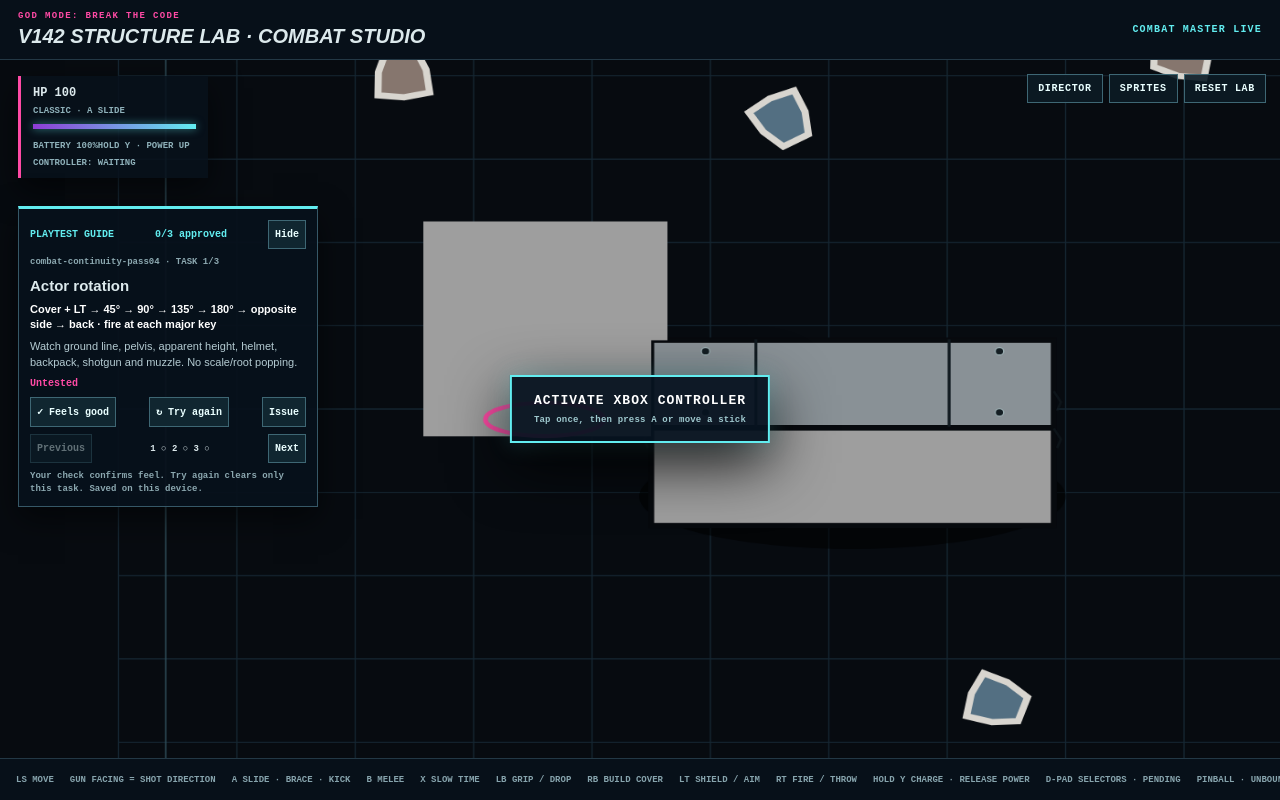
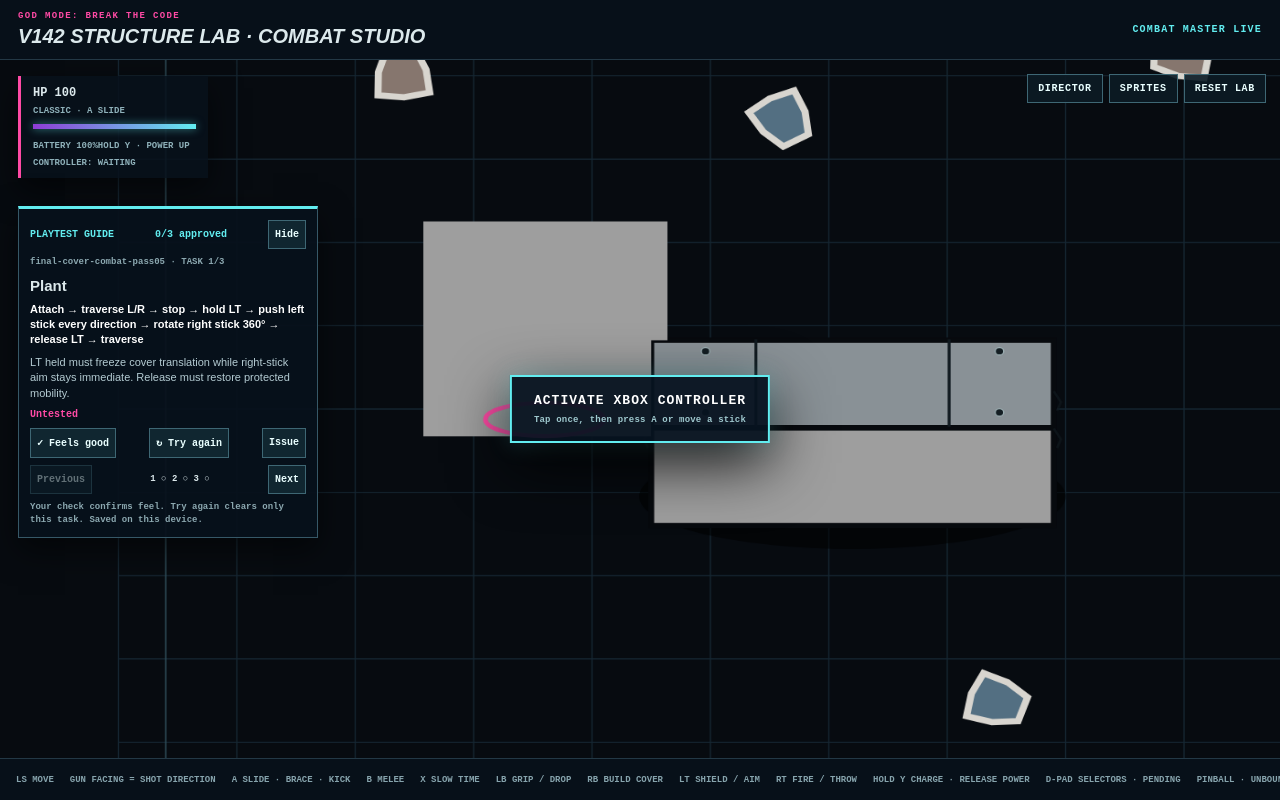
Before and after one commit to leslieadamsisrh-commits/god-mode-break-the-code2, a Next.js app: page / in a window 1280 px wide. Built offline with nearby package versions, Linux system fonts and the light colour scheme.

Commit message:
Pass05 guide: planted LT physical exposure and natural cover combat

```diff
--- a/app/PlaytestGuide.tsx
+++ b/app/PlaytestGuide.tsx
@@ -2,13 +2,13 @@
 import {useEffect,useState} from "react";
 
 // Bump this batch whenever its tested behavior or instructions change.
-const BATCH="combat-continuity-pass04";
+const BATCH="final-cover-combat-pass05";
 const STORAGE="god_mode_playtest_"+BATCH;
 type Result="untested"|"good"|"issue";
 const TASKS=[
- {title:"Actor rotation",buttons:"Cover + LT → 45° → 90° → 135° → 180° → opposite side → back · fire at each major key",watch:"Watch ground line, pelvis, apparent height, helmet, backpack, shotgun and muzzle. No scale/root popping."},
- {title:"Cover exposure",buttons:"Test waist + tall cover at FACE → EDGE → CORNER · aim/fire over/around valid positions",watch:"Waist cover may expose; tall cover must require edge/corner clearance. Jade stays concealed when protected; muzzle must not originate inside geometry."},
- {title:"Full flow",buttons:"Run → slide → Brake → redirect → cover → traverse → LT → 360° aim → shotgun → recoil → retract → escape",watch:"Judge animation continuity, cover readability, shotgun priority, FX clutter and controller response. Record the run."}
+ {title:"Plant",buttons:"Attach → traverse L/R → stop → hold LT → push left stick every direction → rotate right stick 360° → release LT → traverse",watch:"LT held must freeze cover translation while right-stick aim stays immediate. Release must restore protected mobility."},
+ {title:"Physical exposure",buttons:"Test waist + tall cover at FACE / EDGE / CORNER → attempt over/left/right/back-angle shots",watch:"Shot must agree with registered barrel clearance. Waist can clear over/side; tall FACE blocks; tall edge/corner can expose."},
+ {title:"Natural combat",buttons:"Run → slide → Brake → cover → shuffle → LT plant → aim → shotgun → recoil → rotate → shotgun → retract → A escape → slide",watch:"Stop testing and play hard. Judge whether cover states disappear into intuitive control; record the full run."}
 ];
 const LABELS:Record<Result,string>={untested:"Untested",good:"✓ Feels good",issue:"Issue reported"};
 export default function PlaytestGuide(){
```
